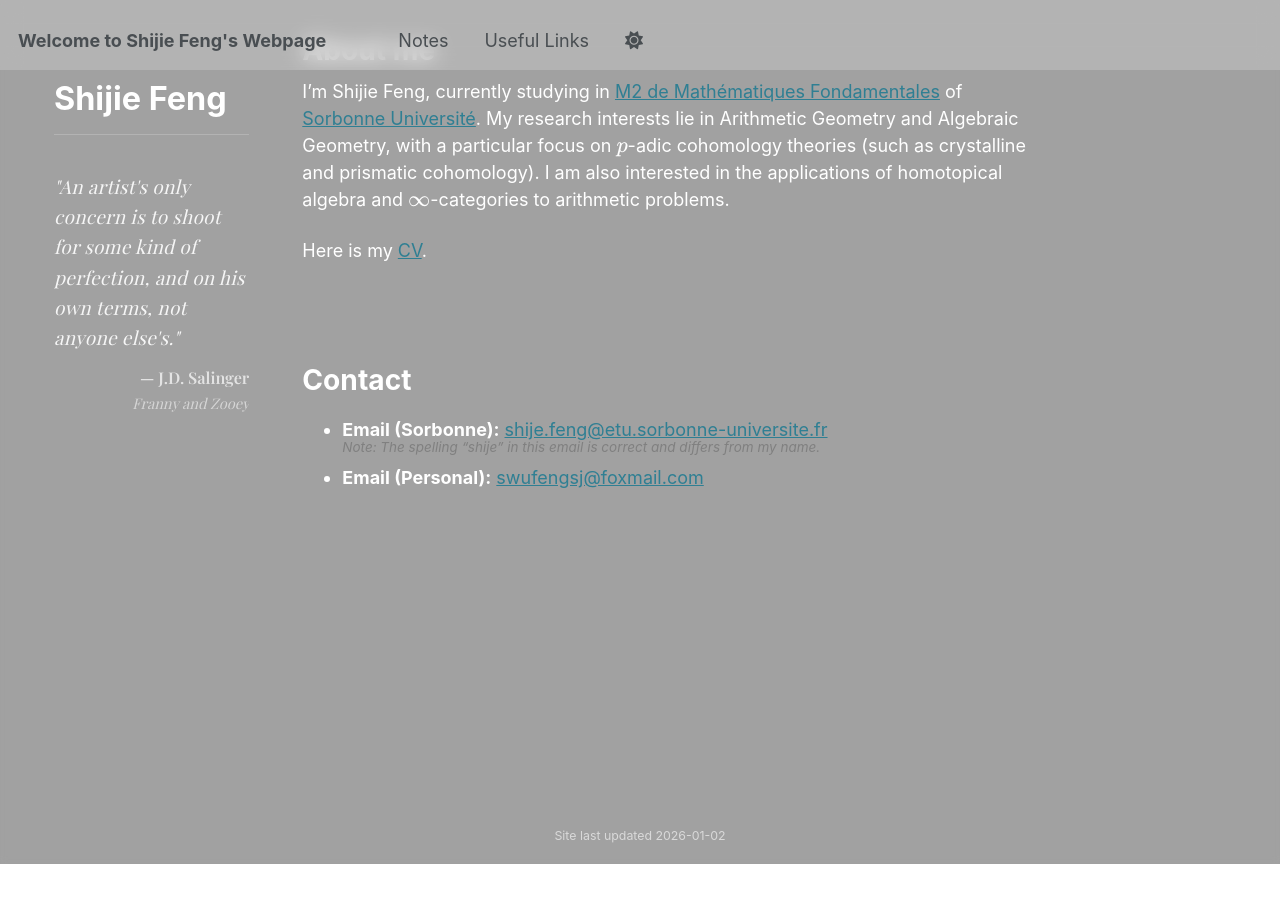
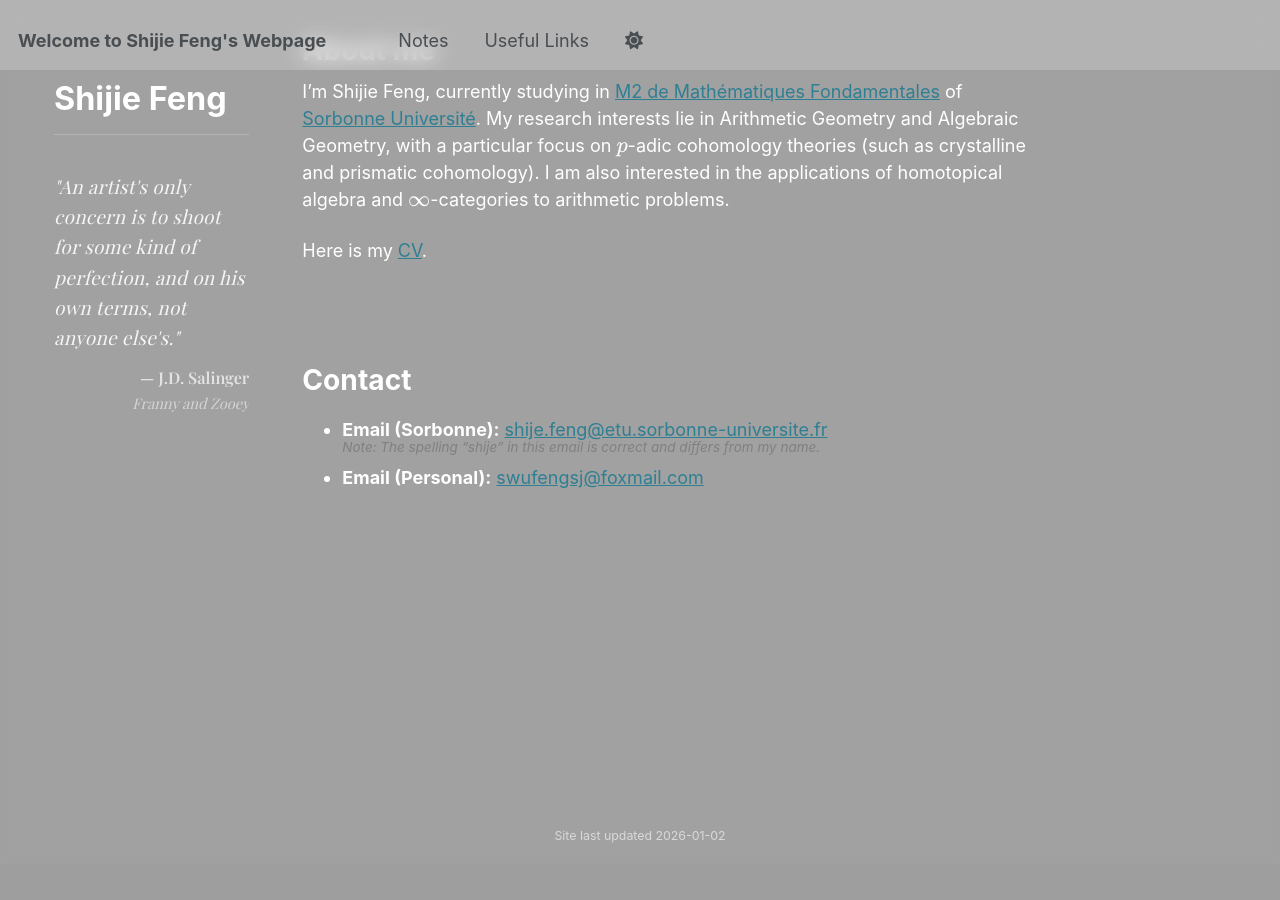
Before and after one commit to SHJFeng/SHJFeng.github.io, a Jekyll site: the page built from _pages/about.md, in a window 1280 px wide and 900 px high, scrolled down 106 px. Built offline with Jekyll 4.4.1, drawn with Linux system fonts in a browser that asks for light colours; some web fonts are replaced.

Commit message:
Update _custom.scss

```diff
--- a/_sass/_custom.scss
+++ b/_sass/_custom.scss
@@ -3,25 +3,24 @@
    ========================================================================== */
 
 /* 1. 根标签 (HTML) */
-/* 这里设置颜色是为了防止图片加载失败时显示默认白，但在正常情况下不应被看到 */
+/* 🔴 核心修改：将 HTML 设为透明，防止底部露出白条 */
 html {
-    background-color: #ffffff;
+    background-color: transparent;
     height: 100%;
 }
-html.dark {
-    background-color: #1a1a1a;
-}
 
-/* 2. Body 背景图设置 (解决白条的核心) */
+/* 2. Body 背景图设置 */
 body {
+    /* 你的背景图 */
     background-image: url('/images/background.jpg');
-    background-size: cover;      /* 保证图片铺满 */
+    background-size: cover;
     background-position: center;
 
-    /* 🔴 关键：背景固定不动，这样永远不会因为滚动而露出底部的白条 */
+    /* 🔴 关键：fixed 确保背景图永远填满屏幕，不管内容多少 */
     background-attachment: fixed;
     background-repeat: no-repeat;
 
+    /* 确保 body 至少有一屏高 */
     min-height: 100vh;
     margin: 0;
 
@@ -29,41 +28,28 @@ body {
     transition: background-image 0.5s ease-in-out;
 }
 
-/* 夜间模式背景 */
+/* 夜间模式背景图 */
 html.dark body,
 body.dark {
     background-image: url('/images/background-dark.jpg') !important;
 }
 
-/* 3. 内容布局容器 */
+/* 3. 布局容器微调 */
+/* Flex 布局已在 default.html 中定义，这里只处理背景过渡 */
 #main-content-wrapper {
-    display: flex;
-    flex-direction: column;
-    min-height: 100vh;
-
-    /* 初始透明，等待 JS 滚动变色 */
     background-color: rgba(255, 255, 255, 0);
     transition: background-color 0.1s linear;
 }
 
-/* 正文区域 */
+/* 正文区域宽度限制 */
 .main-content-inner {
-    flex: 1; /* 撑开高度，把footer挤下去 */
     padding: 2em;
     width: 100%;
     max-width: 1280px;
     margin: 0 auto;
 }
 
-/* 4. 夜间模式特殊处理 */
-/* 只有夜间模式需要单独把导航栏变成全透明，因为日间模式我们在 _masthead.scss 里定义了毛玻璃 */
-html.dark .masthead,
-body.dark .masthead {
-    background: transparent !important;
-    backdrop-filter: none !important;
-}
-
-/* 5. 侧边栏与文字修正 */
+/* 4. 侧边栏与文字修正 */
 .author__avatar { display: none !important; }
 
 .author__name {
@@ -75,3 +61,7 @@ body.dark .masthead {
 h1, h2, h3, h4, h5, h6, .page__title {
     color: #ffffff !important;
 }
+
+h1, h2, h3, h4, h5, h6, .page__title {
+    color: #ffffff !important;
+}
```
